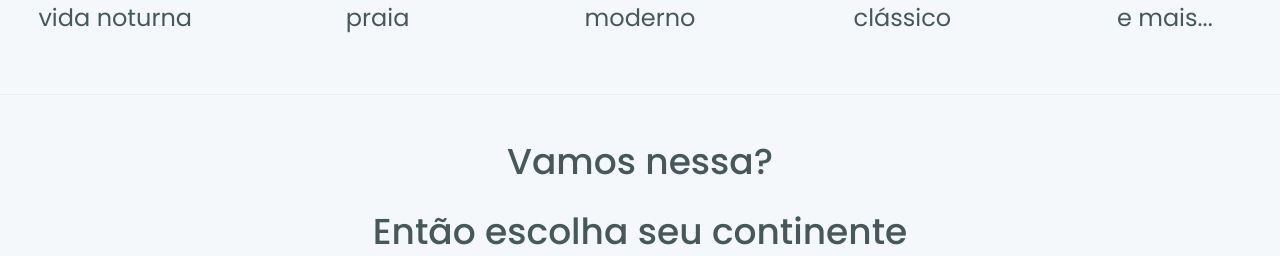
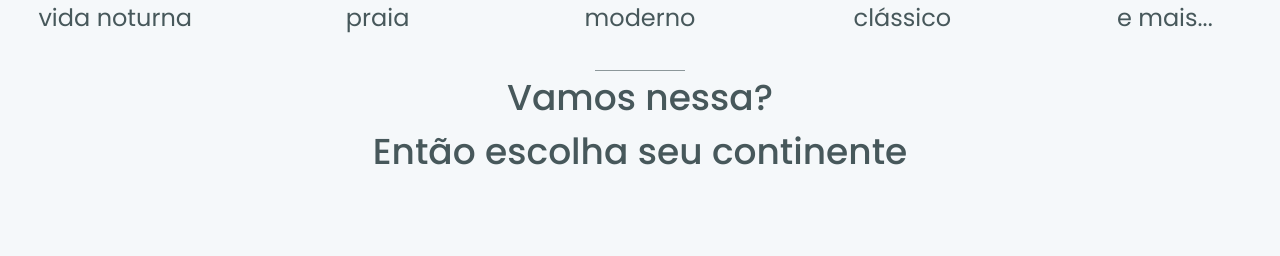
Before and after one commit to NicholasNeto/worldtrip, a Next.js app: page / in a window 1280 px wide. Shown: the part 608-864 px from the top of the page. After the commit the page ends 800 px from the top, so only its background shows below. Built offline with nearby package versions, Linux system fonts and the light colour scheme.

Commit message:
change component Content used component Chakra ui Center

```diff
--- a/src/components/Content/index.tsx
+++ b/src/components/Content/index.tsx
@@ -1,21 +1,14 @@
-import { VStack, Center, Divider, Text } from "@chakra-ui/react";
+import { VStack, Center, Divider, Text, Flex, StackDivider } from "@chakra-ui/react";
+import React from "react";
 
 export function Content() {
     return (
-        <>
+        <Center height="50px" display='block' align="center" marginTop='1rem'>
             <Divider
-                colorScheme='blackAlpha'
-                size='3xs'
-                variant='solid'
-                my={10}
-            // border='2px solid #47585B'
-            //orientation="horizontal"
+                orientation="horizontal"
+                borderColor='1px solid #47585B'
+                width={['60px', '90px']}
             />
-            <VStack
-                spacing={4}
-                align="center"
-                line-height={['30px', '54px']}
-            >
             <Text
                 fontFamily='Poppins'
                 fontStyle='normal'
@@ -31,7 +24,6 @@ export function Content() {
             >
                 Então escolha seu continente
             </Text>
-            </VStack>
-        </>
+        </Center>
     )
 }
```
Lines whose indentation alone changed are shown as unchanged.
